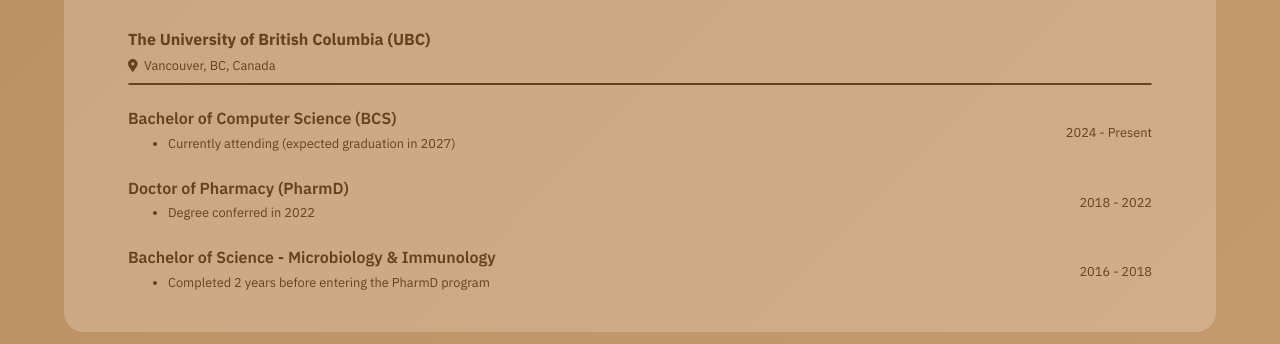
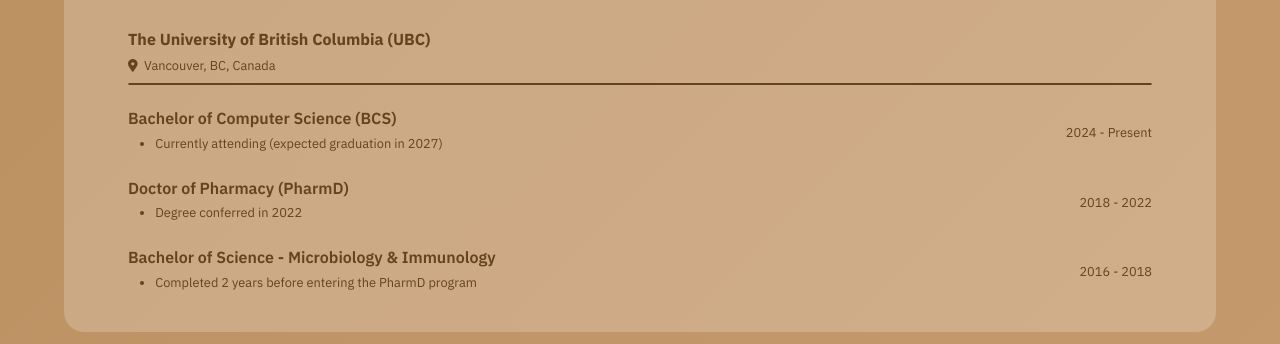
Before and after one commit to steph-xue/portfolio, a React (Vite) app: page /experiences in a window 1280 px wide. Shown: the part 1100-1444 px from the top of the page. Built offline with nearby package versions, Linux system fonts and the light colour scheme.

Commit message:
fix experiences spacing

```diff
--- a/src/style.scss
+++ b/src/style.scss
@@ -1310,6 +1310,7 @@ a {
 
 .education-item-info {
     margin: 0;
+	margin-left: -1em;
     padding: 0;
 }
 
```
